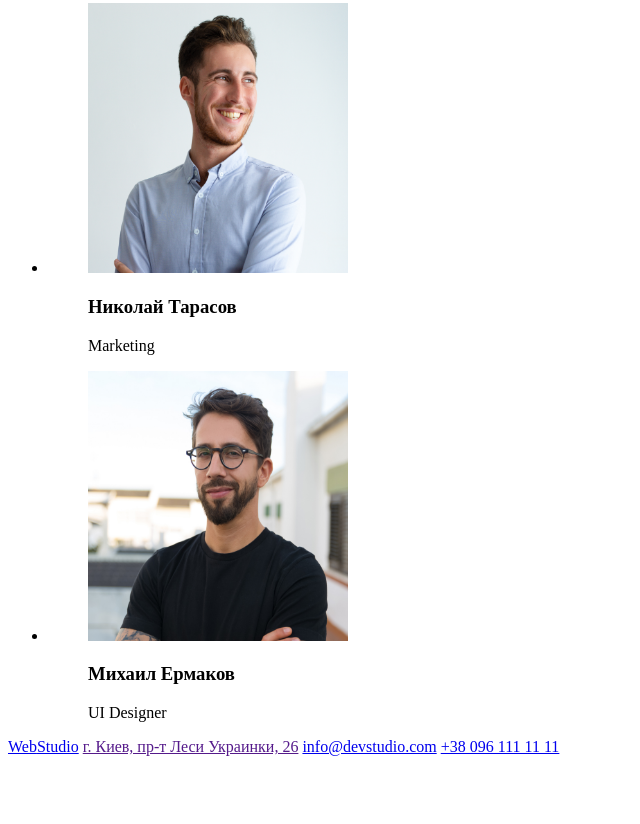
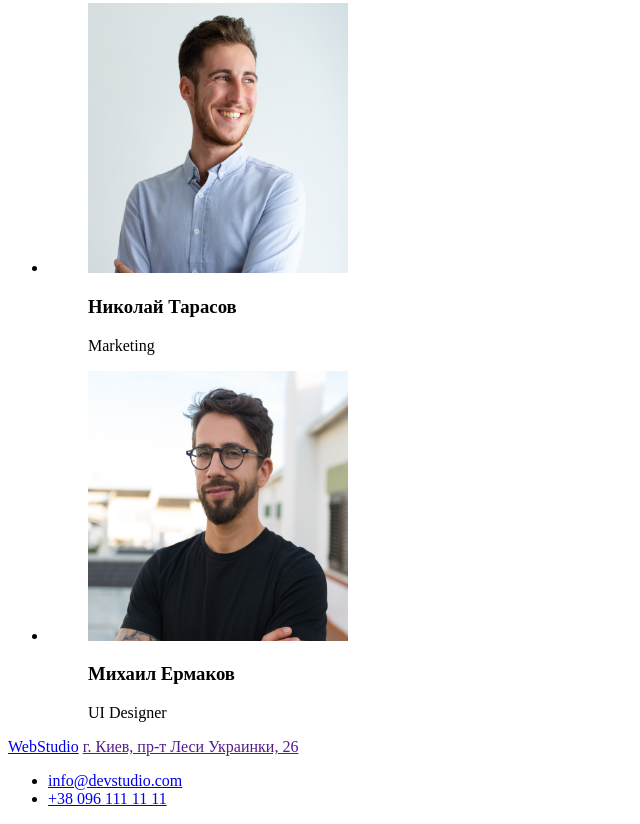
Before and after one commit to KMyroslav/goit-markup-hw-01, a plain HTML site: page index.html in a window 1280 px wide. Shown: the part 2591-3415 px from the top of the page, without its empty margins (0-640 px from the left). Before the commit the page ends 3355 px from the top, so only its background shows below. Drawn offline with Linux system fonts and the light colour scheme.

Commit message:
wrapped contacts in ul

```diff
--- a/index.html
+++ b/index.html
@@ -22,6 +22,7 @@
             </ul>
     </header>
     <main>
+
         <!-- Hero -->
         <article>
             <h1>Эффективные решения<br>для вашего бизнеса</h1>
@@ -102,9 +103,11 @@
     </main>
     <footer>
         <a href="/" lang="en"><span>Web</span><span>Studio</span></a>
-        <a href=""><span>г. Киев, пр-т Леси Украинки, 26</span></a>
-        <a href="mailto:info@devstudio.com">info@devstudio.com</a>
-        <a href="tel:+380961111111">+38 096 111 11 11</a>
+        <a href="">г. Киев, пр-т Леси Украинки, 26</a>
+        <ul>
+            <li><a href="mailto:info@devstudio.com">info@devstudio.com</a></li>
+            <li><a href="tel:+380961111111">+38 096 111 11 11</a></li>
+        </ul>
     </footer>
 </body>
 </html>
```
